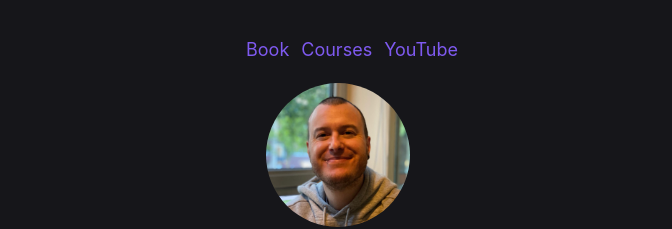
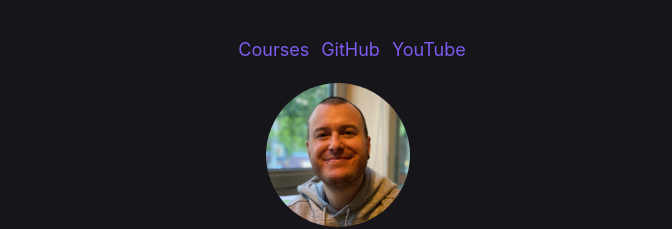
Before and after one commit to wlsf82/walmyr-nextjs, a Next.js app: page / in a window 1280 px wide. Shown: the top 229 px of the page, without its empty margins (302-974 px from the left). Built offline with nearby package versions, Linux system fonts and the light colour scheme.

Commit message:
Update menu
Instead of Leanpub book of an old technology, I added my GitHub profile.

```diff
--- a/components/menu.js
+++ b/components/menu.js
@@ -2,12 +2,12 @@ import utilStyles from '../styles/utils.module.css'
 
 const menuItems = [
   {
-    title: 'Book',
-    url: 'https://leanpub.com/end-to-end-testing-with-protractor'
+    title: 'Courses',
+    url: 'https://udemy.com/user/walmyr/'
   },
   {
-    title: 'Courses',
-    url: 'https://udemy.com/user/walmyr/'
+    title: 'GitHub',
+    url: 'https://GitHub.com/wlsf82'
   },
   {
     title: 'YouTube',
```
